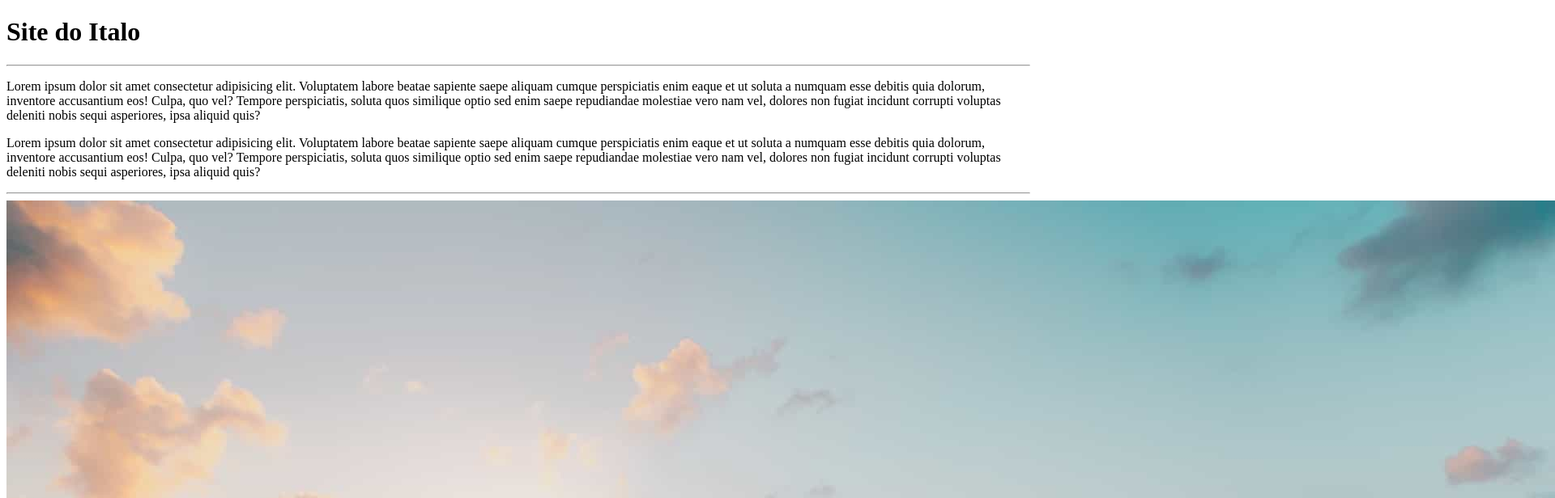
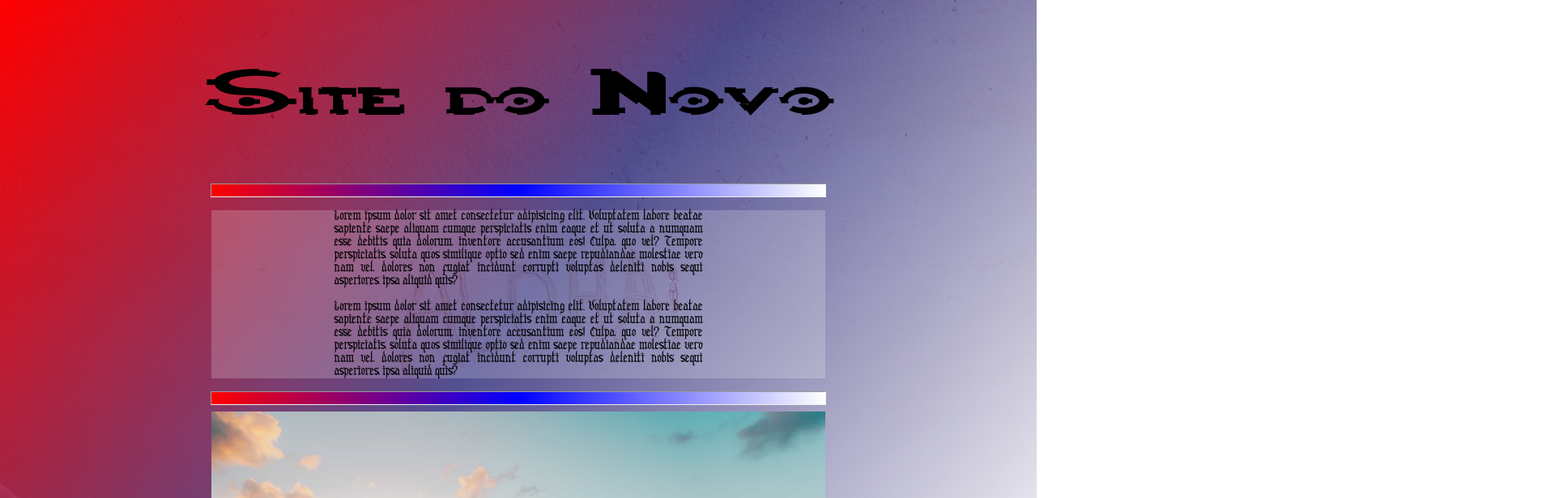
Before and after one commit to ItaloChere/italochere.github.io, a plain HTML site: page index.html in a window 1280 px wide. Shown: the top 616 px of the page at 81% size, 1920 px wide, since content can reach past the window. Drawn offline with Linux system fonts and the light colour scheme.

Commit message:
alteração h1

```diff
--- a/css/estilos.css
+++ b/css/estilos.css
@@ -24,7 +24,7 @@ h1 {
 hr {
   width: 60%;
   height: 15px;
-  background: orange;
+  background: linear-gradient(90deg, red, blue, white);
 }
 
 .texto {
--- a/index.html
+++ b/index.html
@@ -5,7 +5,7 @@
   <meta charset="UTF-8">
   <meta http-equiv="X-UA-Compatible" content="IE=edge">
   <meta name="viewport" content="width=device-width, initial-scale=1.0">
-  <link rel="stylesheet" href="">
+  <link rel="stylesheet" href="/css/estilos.css">
   <link rel="shortcut icon" href="/imagens/sunset.png" type="image/x-icon">
   <title>Site do Ítalo</title>
   </head>
@@ -13,7 +13,7 @@
 <body>
   <div class="fundo"></div>
 
-  <h1>Site do Italo </h1>
+  <h1>Site do Novo </h1>
   <hr>
   <div = class ="fParagrafo">
   <p class="texto">Lorem ipsum dolor sit amet consectetur adipisicing elit. Voluptatem labore beatae sapiente saepe aliquam cumque perspiciatis enim eaque et ut soluta a numquam esse debitis quia dolorum, inventore accusantium eos!
```
